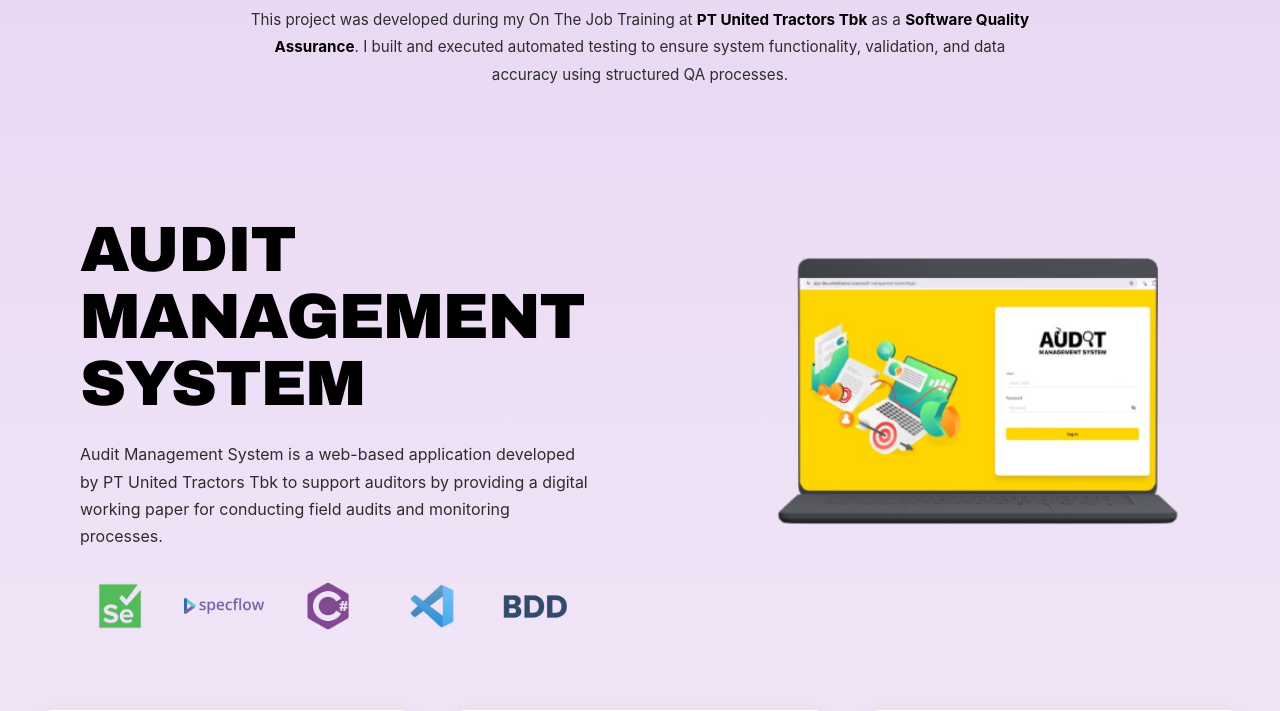
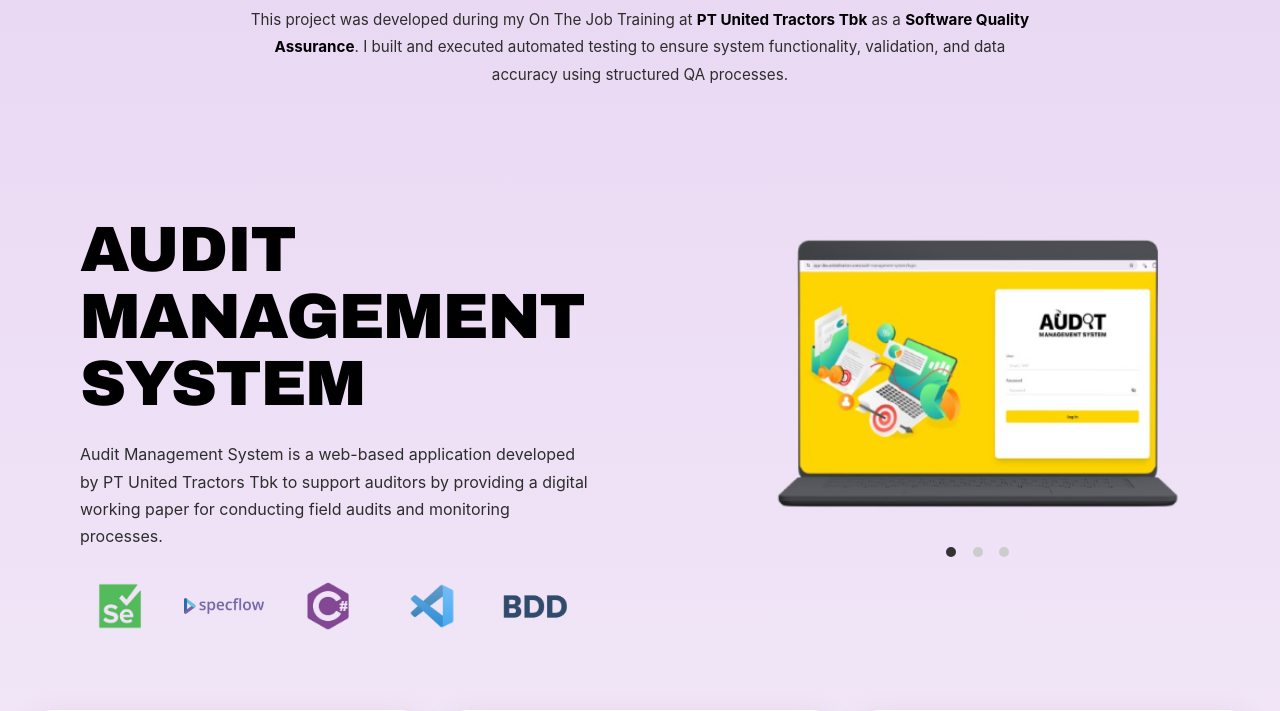
Before and after one commit to TasyaKhainissa/portfolio-tasya-static, a PHP site: page /portfolio in a window 1280 px wide. Shown: the part 3094-3805 px from the top of the page. Run offline with PHP 8.4, Linux system fonts and the light colour scheme; some libraries are stand-ins or nearby versions.

Commit message:
Fix Project Slider

```diff
--- a/css/style.css
+++ b/css/style.css
@@ -1509,6 +1509,45 @@ body::after {
 .project-preview img:hover {
   transform: translateY(-6px);
 }
+/* SLIDER CONTAINER */
+.slider {
+  position: relative;
+  width: 100%;
+  max-width: 650px;
+}
+
+/* SLIDES */
+.slide {
+  width: 100%;
+  display: none;
+  transition: opacity 0.5s ease-in-out;
+}
+
+.slide.active {
+  display: block;
+}
+
+/* DOTS */
+.slider-dots {
+  text-align: center;
+  margin-top: 15px;
+}
+
+.dot {
+  height: 10px;
+  width: 10px;
+  margin: 0 6px;
+  background-color: #ccc;
+  border-radius: 50%;
+  display: inline-block;
+  cursor: pointer;
+  transition: background-color 0.3s ease;
+}
+
+.dot.active {
+  background-color: #333;
+}
+
 
 /* ===== PSI CARDS ===== */
     .project-psi {
--- a/portfolio/index.html
+++ b/portfolio/index.html
@@ -285,10 +285,25 @@
 
     </div>
 
-    <!-- RIGHT -->
-    <div class="project-preview">
-      <img src="../images/project/ams.png" alt="Audit Management System">
+<!-- RIGHT -->
+<div class="project-preview">
+
+  <div class="slider">
+
+    <img src="../images/project/ams.png" class="slide active">
+    <img src="../images/project/ams2.png" class="slide">
+    <img src="../images/project/ams3.png" class="slide">
+
+    <div class="slider-dots">
+      <span class="dot active"></span>
+      <span class="dot"></span>
+      <span class="dot"></span>
     </div>
+
+  </div>
+
+</div>
+
 
   </div>
 
@@ -612,6 +627,41 @@ function sendEmail(event) {
 }
 </script>
 
+//Slide AMS
+<script>
+  const slides = document.querySelectorAll(".slide");
+  const dots = document.querySelectorAll(".dot");
+
+  let currentIndex = 0;
+
+  function showSlide(index) {
+    slides.forEach((slide, i) => {
+      slide.classList.remove("active");
+      dots[i].classList.remove("active");
+    });
+
+    slides[index].classList.add("active");
+    dots[index].classList.add("active");
+  }
+
+  function nextSlide() {
+    currentIndex++;
+    if (currentIndex >= slides.length) {
+      currentIndex = 0;
+    }
+    showSlide(currentIndex);
+  }
+
+  setInterval(nextSlide, 3000);
+
+  dots.forEach((dot, index) => {
+    dot.addEventListener("click", () => {
+      currentIndex = index;
+      showSlide(currentIndex);
+    });
+  });
+</script>
+
 
 </body>
 </html>
```
Also changed, not shown: images/project/ams1.png (added), images/project/ams2.png (added), images/project/ams3.png (added).
